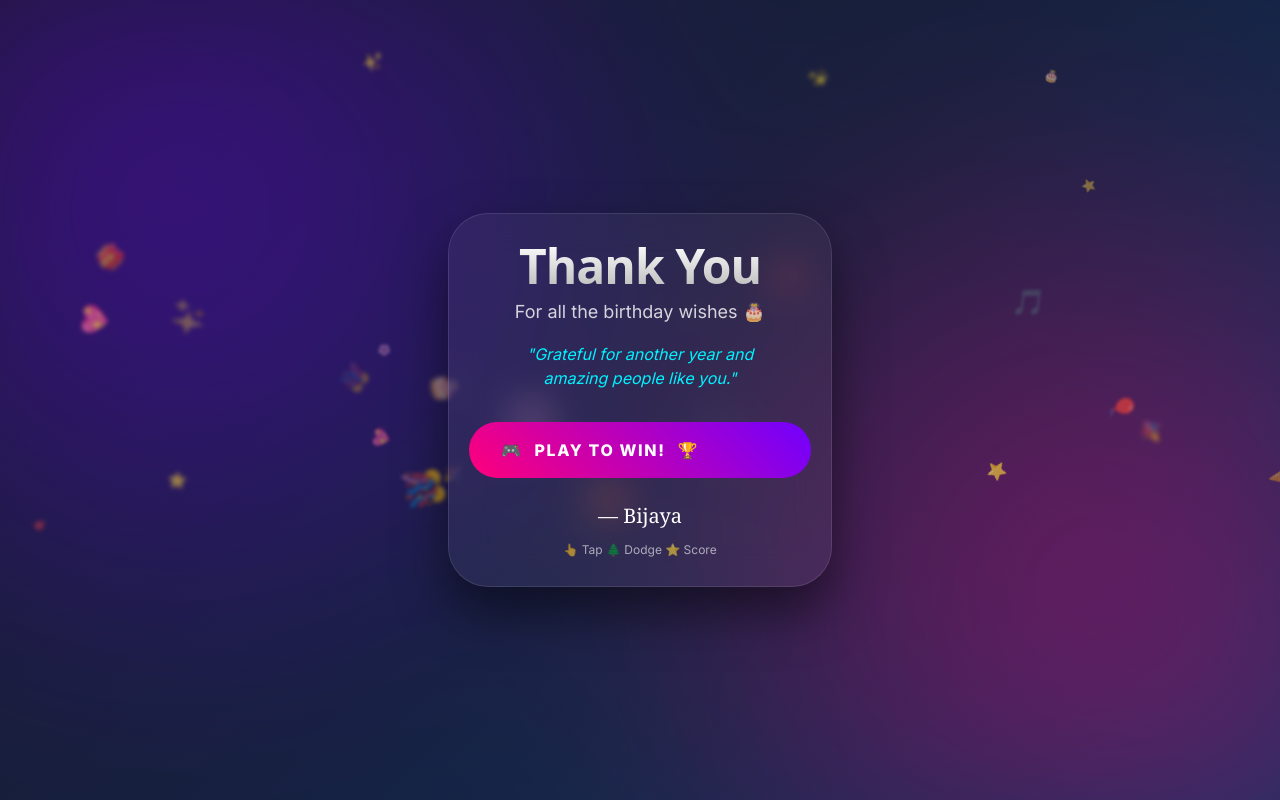
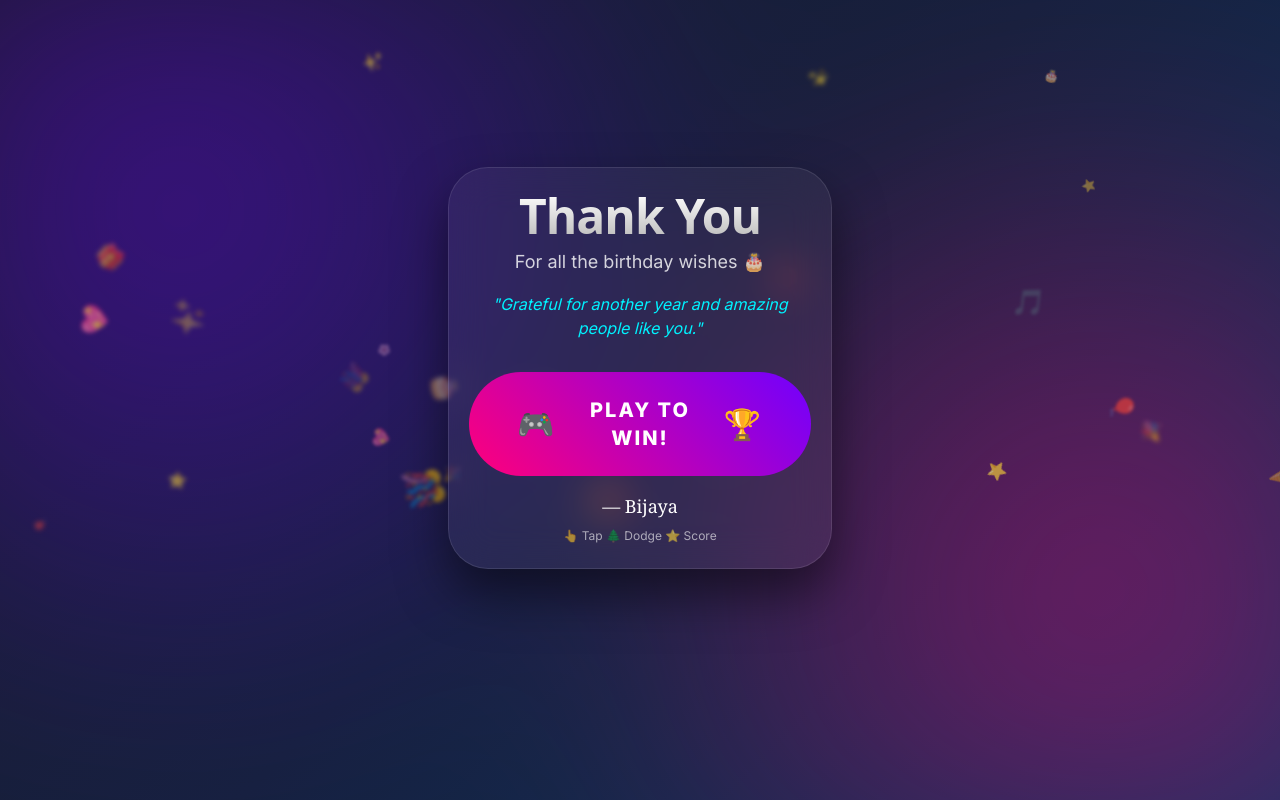
Before and after one commit to bijbrin/birthday-bijaya, a Next.js app: page / in a window 1280 px wide. Built offline with nearby package versions, Linux system fonts and the light colour scheme; a web font is replaced by a local one.

Commit message:
fix: card moved up -mt-16, bigger play button, tighter spacing, no scroll

```diff
--- a/app/page.tsx
+++ b/app/page.tsx
@@ -67,16 +67,16 @@ const ThankYouScreen = ({ name, onPlay }: { name: string; onPlay: () => void })
 
       {/* Glass Card - Centered, no scroll, fixed height */}
       <motion.div
-        className="relative z-10 w-full max-w-sm text-center flex flex-col justify-center"
+        className="relative z-10 w-full max-w-sm text-center flex flex-col justify-center -mt-16"
         style={{
           background: 'rgba(255, 255, 255, 0.05)',
           backdropFilter: 'blur(20px)',
           WebkitBackdropFilter: 'blur(20px)',
           border: '1px solid rgba(255, 255, 255, 0.1)',
           borderRadius: '40px',
-          padding: '28px 20px',
+          padding: '24px 20px',
           boxShadow: '0 25px 50px rgba(0,0,0,0.5)',
-          maxHeight: '85vh'
+          maxHeight: '90vh'
         }}
         initial={{ opacity: 0, y: 50 }}
         animate={{ opacity: 1, y: 0 }}
@@ -133,34 +133,34 @@ const ThankYouScreen = ({ name, onPlay }: { name: string; onPlay: () => void })
 
         {/* Quote */}
         <motion.p
-          className="text-base italic mb-8"
+          className="text-base italic mb-6"
           style={{ color: '#00f2ff' }}
           initial={{ opacity: 0 }}
           animate={{ opacity: 1 }}
           transition={{ delay: 0.3 }}
         >
-          "Grateful for another year and<br />amazing people like you."
+          "Grateful for another year and amazing people like you."
         </motion.p>
 
-        {/* Juicy Play Button */}
+        {/* Juicy Play Button - BIGGER */}
         <motion.button
           onClick={onPlay}
-          className="relative cursor-pointer"
+          className="relative cursor-pointer mt-2"
           whileTap={{ scale: 0.95 }}
           initial={{ opacity: 0, y: 20 }}
           animate={{ opacity: 1, y: 0 }}
           transition={{ delay: 0.4 }}
         >
           <motion.div
-            className="px-8 py-4 rounded-full font-extrabold text-base uppercase tracking-widest text-white flex items-center gap-3"
+            className="px-12 py-6 rounded-full font-extrabold text-xl uppercase tracking-widest text-white flex items-center gap-4"
             style={{
               background: 'linear-gradient(45deg, #ff007a, #7000ff)',
-              boxShadow: '0 10px 30px rgba(255, 0, 122, 0.4)'
+              boxShadow: '0 10px 40px rgba(255, 0, 122, 0.5)'
             }}
             animate={{
               boxShadow: [
                 '0 0 0 0 rgba(255, 0, 122, 0.7)',
-                '0 0 0 20px rgba(255, 0, 122, 0)',
+                '0 0 0 25px rgba(255, 0, 122, 0)',
                 '0 0 0 0 rgba(255, 0, 122, 0)'
               ]
             }}
@@ -170,15 +170,15 @@ const ThankYouScreen = ({ name, onPlay }: { name: string; onPlay: () => void })
               ease: 'easeOut'
             }}
           >
-            <span>🎮</span>
+            <span className="text-3xl">🎮</span>
             <span>Play to Win!</span>
-            <span>🏆</span>
+            <span className="text-3xl">🏆</span>
           </motion.div>
         </motion.button>
 
         {/* Signature */}
         <motion.div
-          className="mt-6 text-xl"
+          className="mt-4 text-lg"
           style={{
             fontFamily: 'cursive, Georgia, serif',
             color: '#fff'
@@ -192,7 +192,7 @@ const ThankYouScreen = ({ name, onPlay }: { name: string; onPlay: () => void })
 
         {/* Instructions */}
         <motion.div
-          className="mt-3 text-xs"
+          className="mt-2 text-xs"
           style={{ opacity: 0.6 }}
           initial={{ opacity: 0 }}
           animate={{ opacity: 0.6 }}
```
